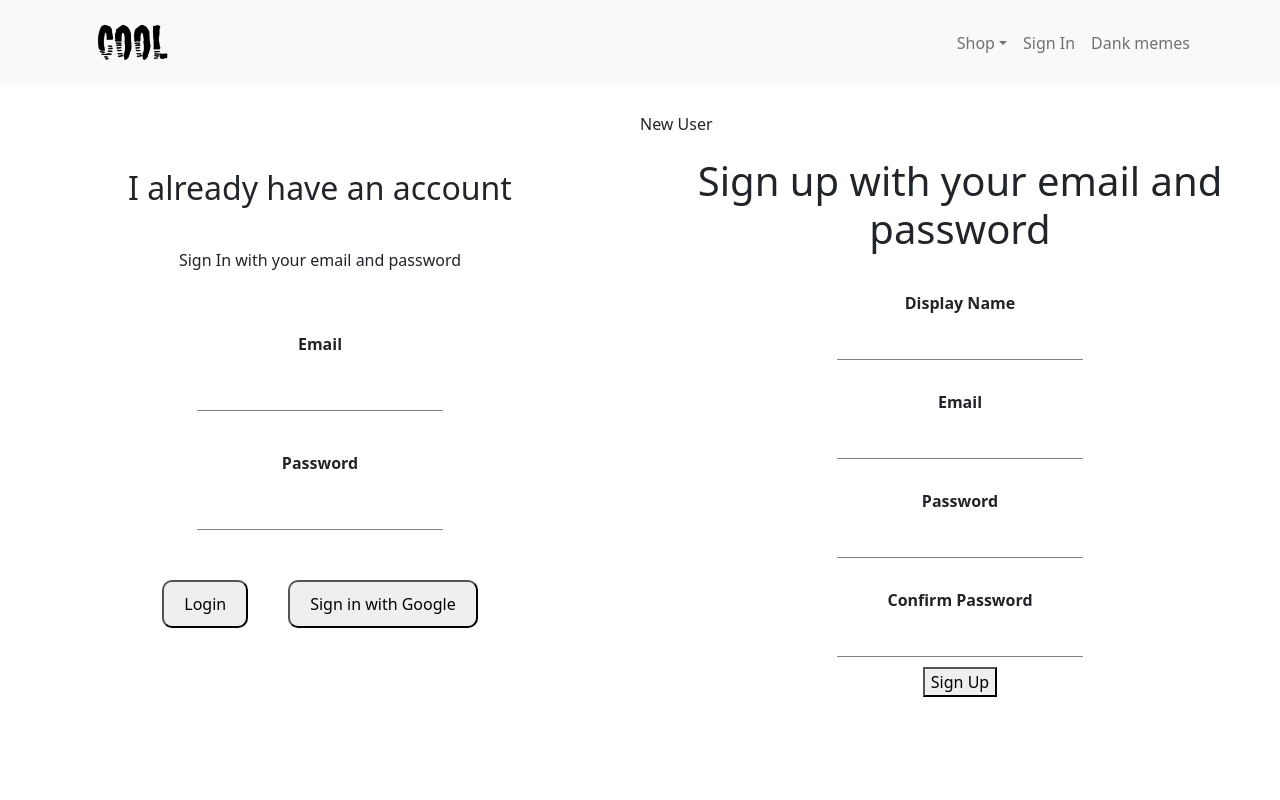
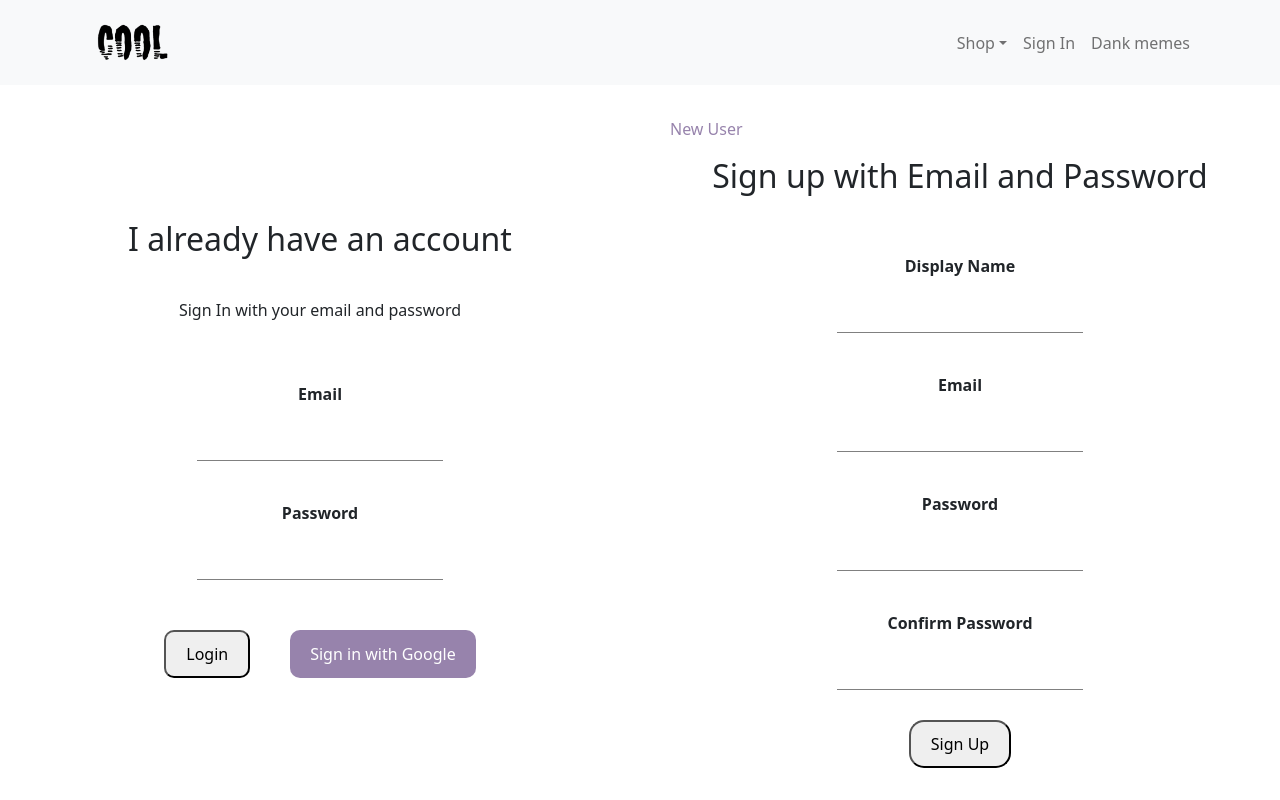
Before and after one commit to hastiafra/e-commerce-website, a React (Create React App) app in the folder e-commerce/: page /signin in a window 1280 px wide. Built offline with nearby package versions, Linux system fonts and the light colour scheme.

Commit message:
sign in sign up style

```diff
--- a/e-commerce/src/components/sign-up/SignUp.jsx
+++ b/e-commerce/src/components/sign-up/SignUp.jsx
@@ -1,5 +1,5 @@
 import React, { useState } from "react";
-import signUpStyle from "./signUpStyle.scss"
+import signUpStyle from "./signUpStyle.scss";
 
 //firebase Auth
 import {
@@ -9,7 +9,6 @@ import {
 } from "../../utils/firebase/firebase.utils";
 
 const SignUp = () => {
-
   const newUserInfo = {
     displayName: "",
     email: "",
@@ -25,7 +24,6 @@ const SignUp = () => {
     setSignUpForm(newUserInfo);
   };
 
-
   const handleChange = (ev) => {
     const { name, value } = ev.target;
 
@@ -38,18 +36,15 @@ const SignUp = () => {
 
     try {
       if (password === confirmPassword) {
+        const { user } = await createUserManually(email, password);
 
-        const {user} = await createUserManually(email, password);
-
-
-
-        const userDocRef =  await createUserDocFromAuth(user, { displayName });
+        const userDocRef = await createUserDocFromAuth(user, { displayName });
 
         resetForm();
       }
     } catch (error) {
-        if(error.code === "auth/email-already-in-use"){
-            alert("Email already exist")
+      if (error.code === "auth/email-already-in-use") {
+        alert("Email already exist");
       }
       console.log("user creation encounter error", error);
     }
@@ -58,10 +53,14 @@ const SignUp = () => {
   return (
     <>
       <div className="signUpWrapper">
-        <h2>New User</h2>
-        <h1>Sign up with your email and password</h1>
+        <span>
+          <h3>New User</h3>
+        </span>
 
-        <form onSubmit={handleSubmit} className="signInForm">
+        <h2>Sign up with Email and Password</h2>
+
+        <form onSubmit={handleSubmit} className="signUpForm">
+          <div className="inputContainer">
             <label className="passLabel">Display Name</label>
             <input
               className="displayName"
@@ -71,7 +70,8 @@ const SignUp = () => {
               onChange={handleChange}
               required
             />
-
+          </div>
+          <div className="inputContainer">
             <label className="">Email</label>
             <input
               className="newEmail"
@@ -81,6 +81,9 @@ const SignUp = () => {
               onChange={handleChange}
               required
             />
+          </div>
+
+          <div className="inputContainer">
             <label className="pass">Password</label>
             <input
               className="currentPass"
@@ -90,7 +93,9 @@ const SignUp = () => {
               onChange={handleChange}
               required
             />
+          </div>
 
+          <div className="inputContainer">
             <label className="passLabel">Confirm Password</label>
             <input
               className="currentPass"
@@ -100,6 +105,7 @@ const SignUp = () => {
               onChange={handleChange}
               required
             />
+          </div>
           <button type="submit">Sign Up</button>
         </form>
       </div>
--- a/e-commerce/src/components/sign-up/signUpStyle.scss
+++ b/e-commerce/src/components/sign-up/signUpStyle.scss
@@ -3,18 +3,83 @@
   text-align: center;
   display: flex;
   flex-direction: column;
+  align-content: center;
+  align-items: center;
+  flex-direction: column;
 
- h2{
-     text-align: left;
+  span {
+    margin-right: auto;
+    padding-top: 20px;
+    padding-left: 30px;
+
+    h3 {
       font-size: medium;
-     padding: 15px 0px;
-     max-width: 25%;
+      color: rgb(151, 131, 172);
     }
   }
 
+  h2 {
+    padding: 10px;
+  }
+}
 
-@media only screen and (max-width:800px) {
-    .signUpWrapper{
+@media only screen and (max-width: 800px) {
+  .signUpWrapper {
     min-width: 100%;
   }
 }
+
+.signUpForm {
+  display: flex;
+  flex-direction: column;
+  align-content: center;
+  align-items: center;
+  flex-direction: column;
+  width: 50vw;
+
+  label {
+    margin-top: 30px;
+    font-weight: bold;
+  }
+
+  input {
+    border: none;
+    border-bottom: 1px solid gray;
+    padding: 10px 10px 10px 5px;
+    color: gray;
+  }
+
+  input:focus {
+    outline: none;
+  }
+
+  .inputContainer {
+    display: flex;
+    flex-direction: column;
+    label {
+      padding: 10px;
+      border-radius: 10px;
+      font-weight: bold;
+    }
+    &:focus-within {
+      label {
+        font-size: 20px;
+        color: rgb(151, 131, 172);
+        transition: 0.5s ease;
+      }
+    }
+  }
+
+  button {
+    margin: 30px;
+    border-radius: 15px;
+    padding: 10px 20px;
+  }
+
+  button:hover {
+    background-color: black;
+    color: white;
+
+    transition: 1s ease;
+  }
+}
--- a/e-commerce/src/components/signIn/SignIn.jsx
+++ b/e-commerce/src/components/signIn/SignIn.jsx
@@ -10,7 +10,7 @@ import {
 const SignIn = () => {
   const [loginInfo, setLoginInfo] = useState({ email: "", password: "" });
 
-  const [inputField, setInputField] = useState(false);
+
 
   const logGoogleUser = async () => {
     const { user } = await signInWithGooglePopup();
@@ -27,11 +27,6 @@ const SignIn = () => {
     const { name, value } = e.target;
     setLoginInfo((prevState) => ({ ...prevState, [name]: value }));
 
-    if (value.length > 0) {
-      setInputField(true);
-    } else {
-      setInputField(false);
-    }
   };
 
   return (
@@ -41,7 +36,7 @@ const SignIn = () => {
 
       <form onSubmit={signInSubmit} className="signInForm">
         <div className="inputContainer">
-          <label className="emailLabel">Email</label>
+          <label>Email</label>
           <input
             className="currentEmail"
             type="email"
@@ -52,7 +47,7 @@ const SignIn = () => {
           />
         </div>
         <div className="inputContainer">
-        <label className="passLabel">Password</label>
+        <label>Password</label>
         <input
           className="currentPass"
           type="password"
@@ -64,7 +59,7 @@ const SignIn = () => {
         </div>
         <div className="btnHolder">
           <button type="submit">Login</button>
-          <button onClick={logGoogleUser}>Sign in with Google</button>
+          <button className="googleBtn" onClick={logGoogleUser}>Sign in with Google</button>
         </div>
       </form>
     </div>
--- a/e-commerce/src/components/signIn/signInStyle.scss
+++ b/e-commerce/src/components/signIn/signInStyle.scss
@@ -1,8 +1,3 @@
-@mixin shrinkLabel {
-  top: -14px;
-  font-size: 12px;
-  color: black;
-}
 
 .signInContainer {
   display: flex;
@@ -45,22 +40,8 @@
   flex-direction: column;
   width: 50vw;
   align-items: center;
-  position: relative;
 
-  // label{
-  //     padding:5px 0px;
-  //     color: gray;
-  //     font-size: 16px;
-  //     font-weight: normal;
-  //     pointer-events: none;
 
-  //     transition: 300ms ease all;
-  // }
-
-  // .emailLabel {
-  //   position: absolute;
-  //   top: 10px;
-  // }
 
   label {
     margin-top: 30px;
@@ -78,46 +59,39 @@
     outline: none;
   }
 
-  // .currentEmail:hover {
-
-  //   .emailLabel{background-color: red;}
-
-  // }
-
-
 
   .inputContainer {
+
     display: flex;
     flex-direction: column;
-    label{
-      padding:10px;
+
+    label {
+      padding: 10px;
       border-radius: 10px;
     }
     &:focus-within {
+
       label {
         font-size: 20px;
-        margin-top: 10px;
-        color: rgb(126, 73, 155);
-        transition: 1ms ease;
+        color: rgb(151, 131, 172);
+        transition: 0.5s ease;
       }
     }
   }
 
-  // .currentEmail:focus > .emailLabel {
-  //   position: absolute;
-  //   top: -14px;
-  //   @include shrinkLabel();
-  // }
 
-  // .currentPass:focus ~ .passLabel {
-  //   position: absolute;
-  //   top: -14px;
-  //   @include shrinkLabel();
-  // }
 
   button {
     margin-top: 10px;
   }
+
+
+.googleBtn{
+  background-color: rgb(151, 131, 172);
+  color:white;
+  border: none;
+  padding: 12px 20px;
+}
 }
 
 @media only screen and (max-width: 800px) {
```
Lines whose indentation alone changed are shown as unchanged.
